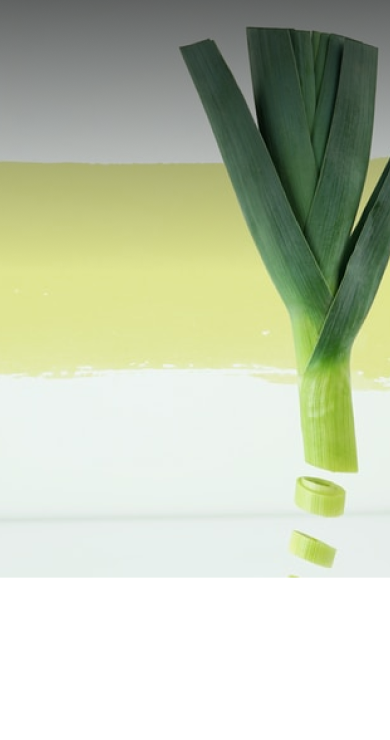
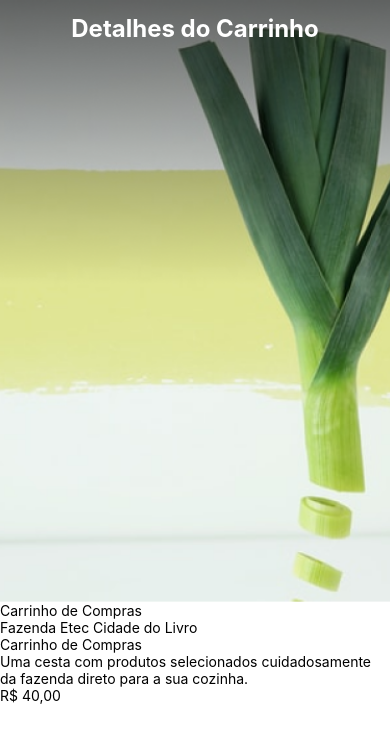
Before and after one commit to PedroHenriquevr/Carrinho, a React Native app: screen / in a window 390 px wide. Shown: the top 740 px of the page. Built offline with nearby package versions, Linux system fonts and the light colour scheme.

Commit message:
add: title in carrinho

```diff
--- a/src/pages/Carrinho/index.tsx
+++ b/src/pages/Carrinho/index.tsx
@@ -1,15 +1,39 @@
-import { View, Text, Image, StyleSheet } from "react-native";
+import { View, Text, Image, StyleSheet, Dimensions } from "react-native";
 import React from "react";
 import topo from '../../../assets/topo.png'
 
+const width = Dimensions.get("screen").width;
+
 export default function Carrinho() {
     return(
+    <>
         <Image source={ topo } style={style.topo}/>
+        <Text style={style.titulo}>Detalhes do Carrinho</Text>
+        <View>
+        <Text>Carrinho de Compras</Text>
+        <Text>Fazenda Etec Cidade do Livro</Text>
+        <Text>Carrinho de Compras</Text>
+        <Text>Uma cesta com produtos selecionados cuidadosamente
+            da fazenda direto para a sua cozinha.</Text>
+        <Text>R$ 40,00</Text>
+    </View>
+    </>
     )
 }
 
 const style = StyleSheet.create({
     topo: {
-        width: "100%"
+        width: "100%",
+        height: 578 / 768 * width,
+    },
+    titulo: {
+        width: "100%",
+        position: "absolute",
+        color: "white",
+        textAlign: "center",
+        fontSize: 24,
+        lineHeight: 26,
+        fontWeight: "bold",
+        padding: 16
     }
 })
```
